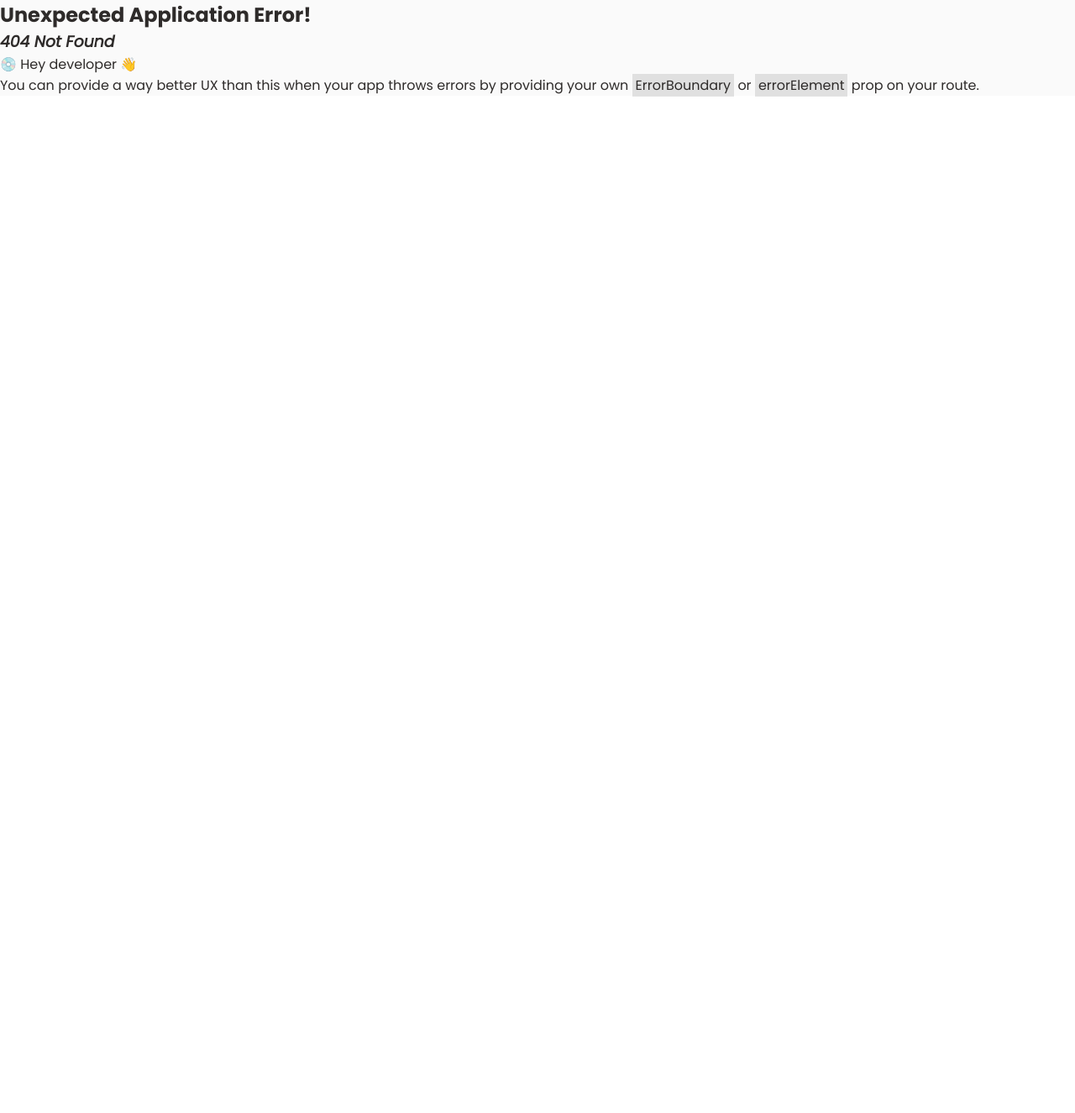
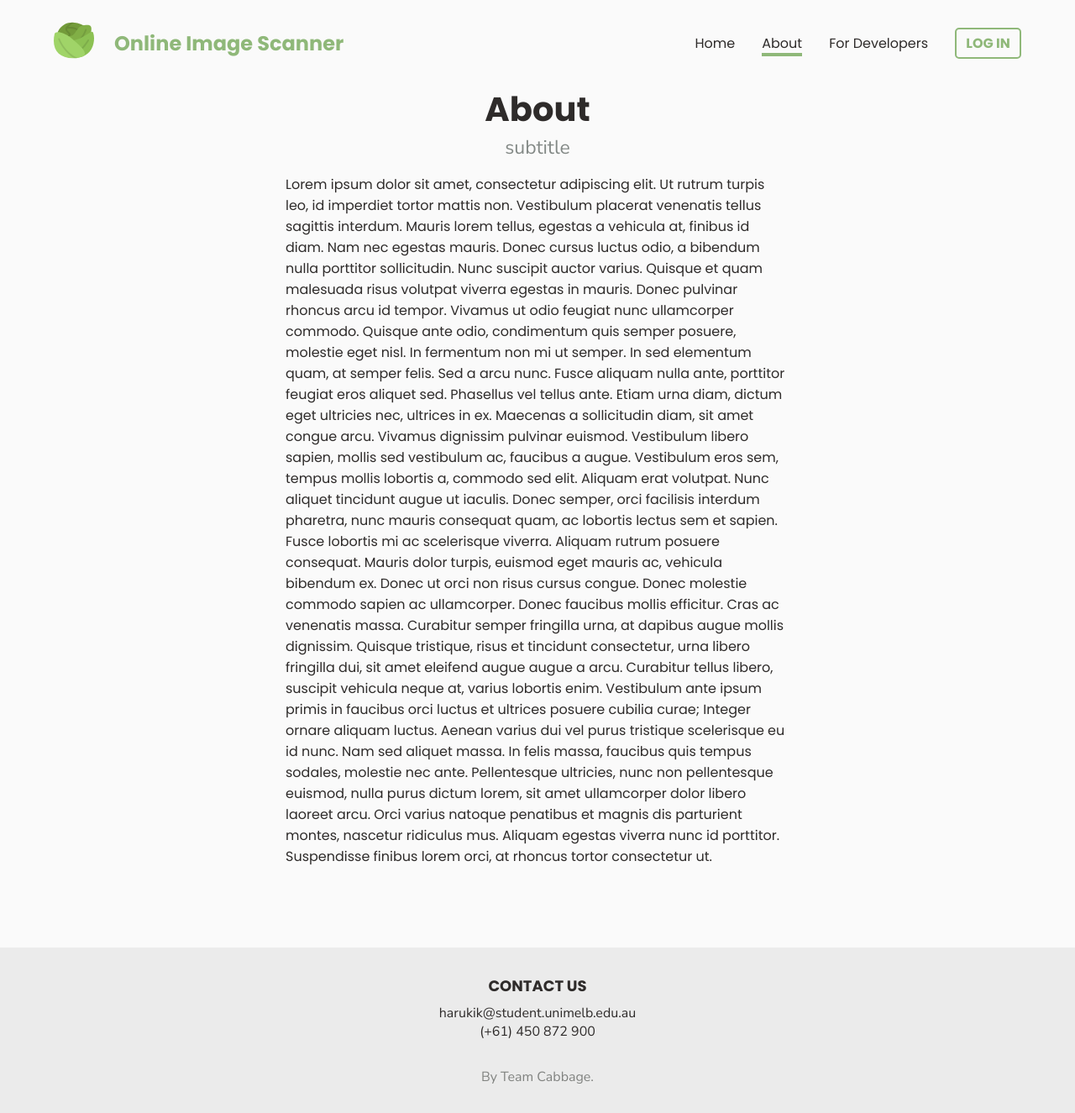
Before and after one commit to KohHaruki/SummerHack2023, a React (Vite) app in the folder client/: page /about in a window 1280 px wide. Before the commit this address had no page. Shown: the whole page at 84% size. Before the commit the page ends 800 px from the top, so only its background shows below. Built offline with nearby package versions, Linux system fonts and the light colour scheme.

Commit message:
Changes to footer and separated pages

```diff
--- a/client/src/App.css
+++ b/client/src/App.css
@@ -56,10 +56,37 @@
 
 .footer {
   text-align: center;
-  background-color: #8fb879;
+  background-color: #ebebeb;
   color: white;
   width: 100%;
   padding: 1rem 0;
+  margin-top: 5rem;
+  bottom: 0;
+}
+
+.footer-contact {
+  padding: 1rem;
+}
+
+.footer-contact h4 {
+  text-transform: uppercase;
+  font-size: 18px;
+}
+
+.footer-contact ul {
+  list-style: none;
+  padding-top: 0.5rem;
+}
+
+.footer-contact ul li {
+  font-family: 'Nunito Sans';
+  font-size: 16px;
+}
+
+.footer p {
+  font-family: 'Nunito Sans';
+  padding: 1rem;
+  color: #818380;
 }
 
 .container {
--- a/client/src/App.tsx
+++ b/client/src/App.tsx
@@ -11,9 +11,9 @@ const router = createBrowserRouter(
   createRoutesFromElements(
     <Route path='/' element={<RootLayout />}>
       <Route index element={<Home />} />
+      <Route path='about' element={<About />} />
+      <Route path='developer' element={<Developer />} />
       <Route path='login' element={<LogIn />} />
-      {/* <Route path='about' element={<About />} />
-      <Route path='developer' element={<Developer />} /> */}
     </Route>
   )
 )
--- a/client/src/components/Footer.tsx
+++ b/client/src/components/Footer.tsx
@@ -1,7 +1,14 @@
 const Footer = () => {
     return (
         <footer className="footer">
-            <small>SummerHack2023</small>
+            <div className="footer-contact">
+                <h4>Contact Us</h4>
+                <ul>
+                    <li>harukik@student.unimelb.edu.au</li>
+                    <li>(+61) 450 872 900</li>
+                </ul>
+            </div>
+            <p>By Team Cabbage.</p>
         </footer>
     )
 }
--- a/client/src/layouts/Header.css
+++ b/client/src/layouts/Header.css
@@ -56,7 +56,7 @@ header {
 
 .nav ul li a:hover {
   transform: scale(1,1);
-  /* opacity: 0.65; */
+  opacity: 0.65;
 }
 
 .nav ul li a:hover::after {
@@ -64,15 +64,20 @@ header {
   position: absolute;
 }
 
-/* .nav ul li a.active {
+.nav ul li a.active {
   opacity: 1;
 }
 
 .nav ul li a.active::after {
   transform: scale(1,1);
-} */
+}
 
 .login-button {
+  border: none;
+  background-color: inherit;
+}
+
+.login-button a {
   margin-right: 4rem;
   padding: 0.3rem 0.7rem;
   border: 2px solid #8fb879;
@@ -84,7 +89,8 @@ header {
   font-weight: bold;
 }
 
-.login-button:hover {
+.login-button a:hover,
+.login-button a.active {
   background-color: #8fb879;
   color: #FFF;
   cursor: pointer;
--- a/client/src/layouts/Header.tsx
+++ b/client/src/layouts/Header.tsx
@@ -7,18 +7,19 @@ const Header = () => {
     return (
         <header>
             <nav className="nav">
-                <a href="#home">
+                <NavLink to="/">
                     <img className="logo" src={logo} />
-                </a>
-                <a href="#home">
+                </NavLink>
+                <NavLink to="/">
                     <h1>Online Image Scanner</h1>
-                </a>
+                </NavLink>
                 <ul className="nav">
-                    <li><a href="#home">Home</a></li>
-                    <li><a href="#about">About</a></li>
-                    <li><a href="#developer">For Developers</a></li>
+                    <li><NavLink to="/">Home</NavLink></li>
+                    <li><NavLink to="about">About</NavLink></li>
+                    <li><NavLink to="developer">For Developers</NavLink></li>
                 </ul>
-                <NavLink to="login" target='blank'><button className="login-button">Log In</button></NavLink>
+                {/* <NavLink to="login"><button className="login-button">Log In</button></NavLink> */}
+                <button className="login-button"><NavLink to="login">Log In</NavLink></button>
             </nav>
         </header>
     )
--- a/client/src/pages/About.tsx
+++ b/client/src/pages/About.tsx
@@ -6,7 +6,7 @@ const content = "Lorem ipsum dolor sit amet, consectetur adipiscing elit. Ut rut
 const About = (props: any) => {
     return (
         <div>
-            <Hero title="About" subtitle="subtitle" id={props.id}/>
+            <Hero title="About" subtitle="subtitle"/>
             <Article title="" content={content}/>
         </div>
     )
--- a/client/src/pages/Developer.tsx
+++ b/client/src/pages/Developer.tsx
@@ -6,7 +6,7 @@ const content = "Lorem ipsum dolor sit amet, consectetur adipiscing elit. Ut rut
 const Developer = (props: any) => {
     return (
         <div>
-            <Hero title="For Developers" subtitle="API documentation" id={props.id}/>
+            <Hero title="For Developers" subtitle="API documentation"/>
             <Article title="" content={content}/>
         </div>
     )
--- a/client/src/pages/Home.tsx
+++ b/client/src/pages/Home.tsx
@@ -25,12 +25,10 @@ const Home = () => {
 
     return (
         <>
-            <Hero title={"Online Image Scanner"} subtitle={"Easily extract tabular data from PNG, JPG, and PDF"} id="home"/>
+            <Hero title={"Online Image Scanner"} subtitle={"Easily extract tabular data from PNG, JPG, and PDF"} />
             <DragDropFileUploader updateDownloadableData={updateDownloadableData}/>
             <TablePreview downloadableData={downloadableData}/>
             <Article title="Some additional content" content={content} />
-            <About id="about" />
-            <Developer id="developer" />
         </>
     )
 }
```
